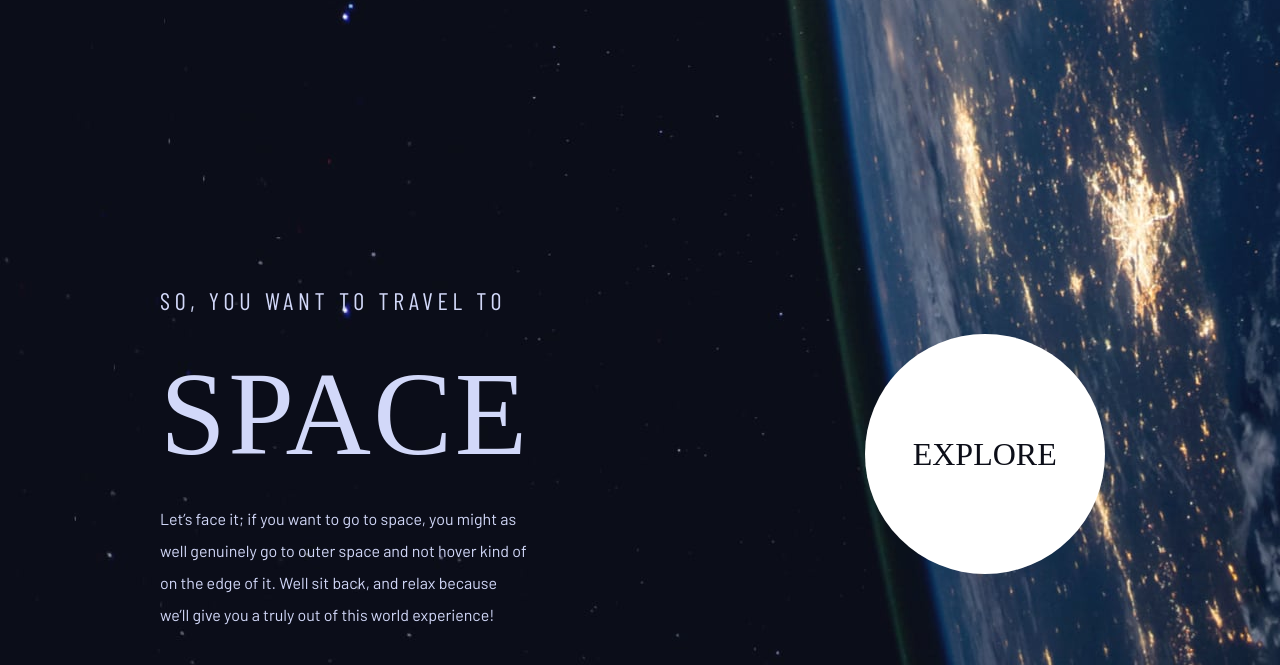
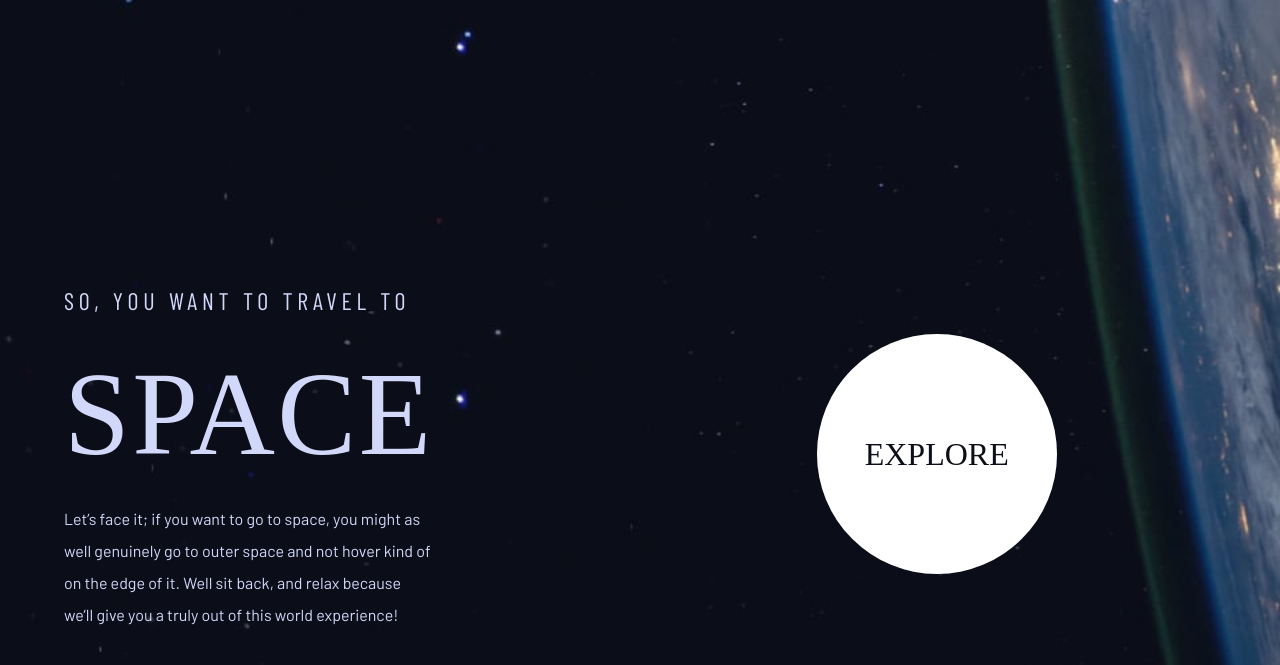
Before and after one commit to anshul-g/SpaceTravel, a plain HTML site: page index.html in a window 1280 px wide. Shown: the part 135-800 px from the top of the page. Drawn offline with nearby package versions, Linux system fonts and the light colour scheme; a web font is replaced by a local one.

Commit message:
Minor changes

```diff
--- a/style.css
+++ b/style.css
@@ -1,5 +1,5 @@
 body{
-    background: url("./assets/home/background-home-desktop.jpg");
+    background: url("./assets/home/background-home-desktop-plus.jpg");
     line-height: 2;
 }
 
@@ -49,7 +49,7 @@ body{
     max-width: 80rem;
     gap: 12rem;
     margin-top: 35vh;
-    margin-left: 8rem;
+    padding-left: 4rem;
     grid-template-columns: 1fr 2fr;
 }
 
```
